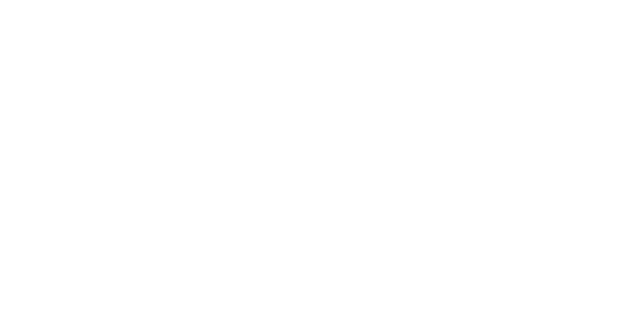
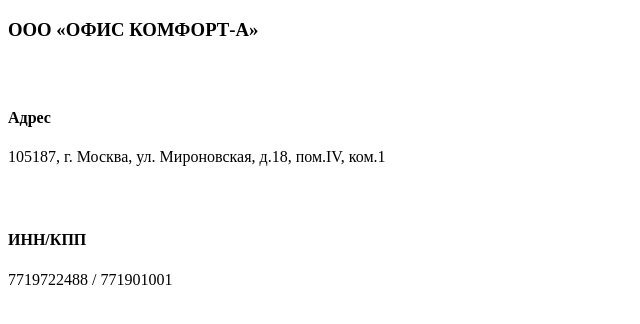
Before and after one commit to VladAleinikov/Ofiskomfort-a, a plain HTML site: page index.html in a window 1280 px wide. Shown: the whole page, without its empty margins (0-640 px from the left). Drawn offline with Linux system fonts and the light colour scheme.

Commit message:
add header

```diff
--- a/index.html
+++ b/index.html
@@ -11,7 +11,22 @@
 </head>
 
 <body>
-
+      <!-- Header -->
+      <header class="header">
+            <div class="header-container container">
+                  <h3 class="header__logo">ООО «ОФИС КОМФОРТ-А»</h3>
+                  <div class="header__addrress">
+                        <img src="./assets/icons/address-icon.svg" alt="address">
+                        <h4>Адрес</h4>
+                        <p>105187, г. Москва, ул. Мироновская, д.18, пом.IV, ком.1</p>
+                  </div>
+                  <div class="header__legal-info">
+                        <img src="./assets/icons/doc-icon.svg" alt="doc">
+                        <h4>ИНН/КПП</h4>
+                        <p>7719722488 / 771901001</p>
+                  </div>
+            </div>
+      </header>
 
       <!-- Подключение js -->
       <script src="script.js"></script>
```
